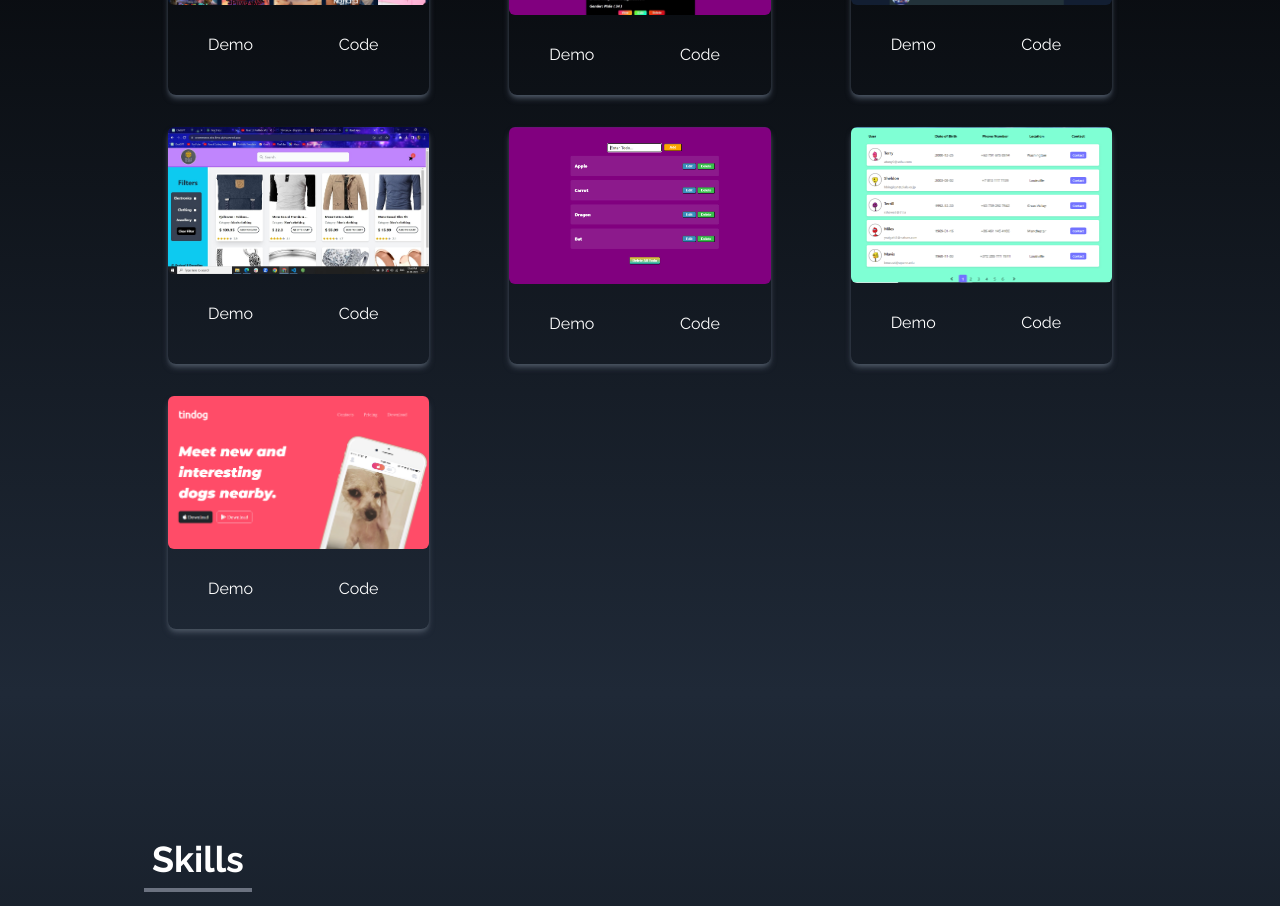
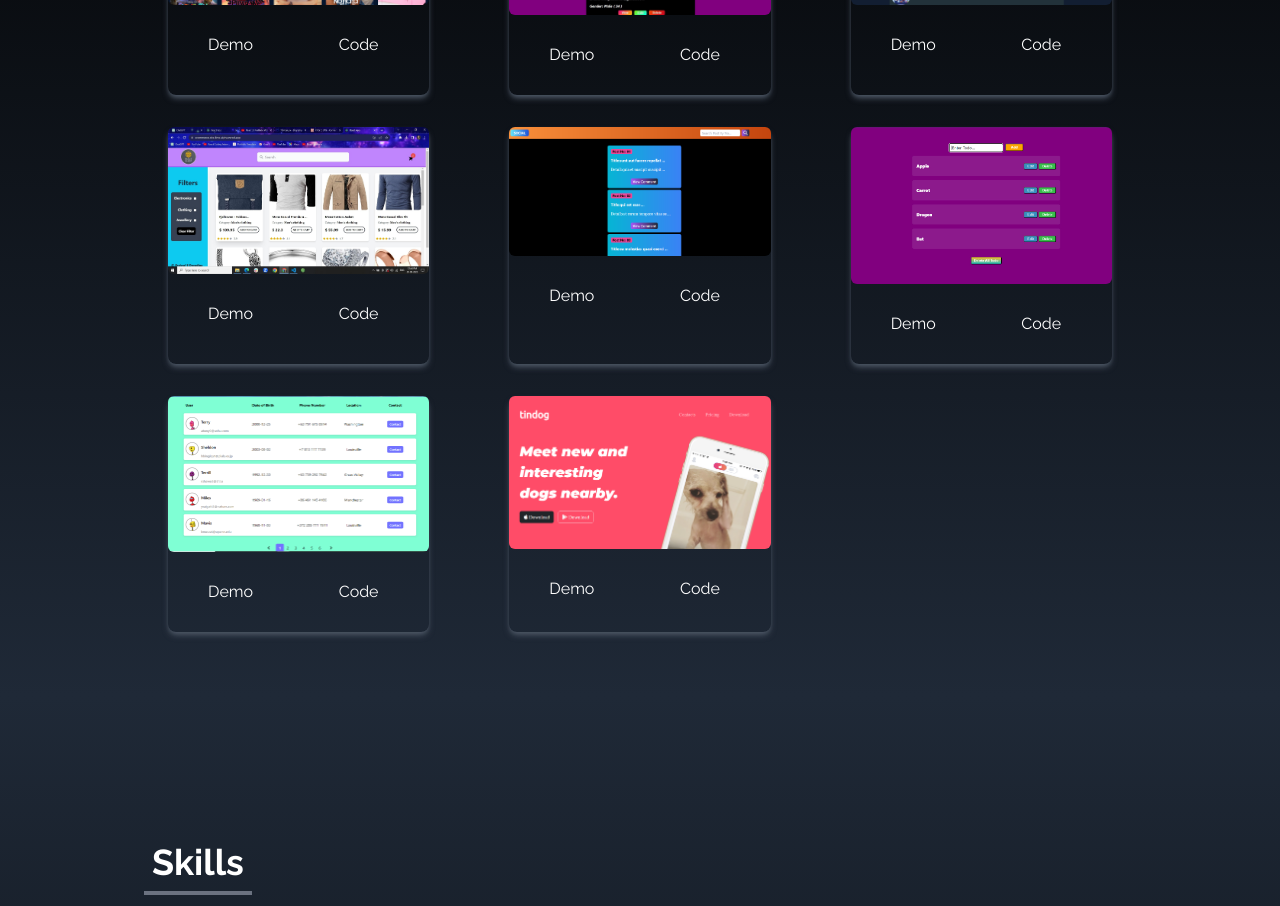
Before and after one commit to imprjde/my-personal-portfolio, a React (Create React App) app: page / in a window 1280 px wide. Shown: the part 1940-2846 px from the top of the page. Built offline with nearby package versions, Linux system fonts and the light colour scheme.

Commit message:
New Project Added

```diff
--- a/src/components/Portfolio.jsx
+++ b/src/components/Portfolio.jsx
@@ -6,6 +6,7 @@ import Fourth from "../assets/portfolio/Fourth.jpg";
 import Fifth from "../assets/portfolio/Fifth.png";
 import Sixth from "../assets/portfolio/Sixth.png";
 import Seventh from "../assets/portfolio/Seventh.png";
+import Eight from "../assets/portfolio/Eight.png";
 import { Element } from "react-scroll";
 
 const Portfolio = () => {
@@ -40,20 +41,27 @@ const Portfolio = () => {
     },
     {
       id: 5,
+      src: Eight,
+      href: "https://react-posts-comment.netlify.app/",
+      repo: "https://github.com/imprjde/react-post-comments",
+      title: "A Project Using JSON Placeholder Dummy API",
+    },
+    {
+      id: 6,
       src: Fourth,
       href: "https://prajwal-4whc835hu-imprjde7-gmailcom.vercel.app/",
       repo: "https://github.com/imprjde/prajwal",
       title: "React Todo App",
     },
     {
-      id: 6,
+      id: 7,
       src: Fifth,
       href: "https://react-pagination-mauve-iota.vercel.app/",
       repo: "https://github.com/imprjde/react-pagination",
       title: "React Pagination",
     },
     {
-      id: 7,
+      id: 8,
       src: Sixth,
       href: "https://imprjde.github.io/tindog/#cta",
       repo: "https://github.com/imprjde/tindog",
```
Also changed, not shown: src/assets/portfolio/Eight.png (added).
